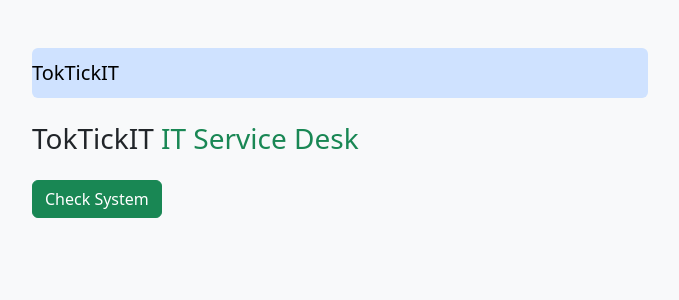
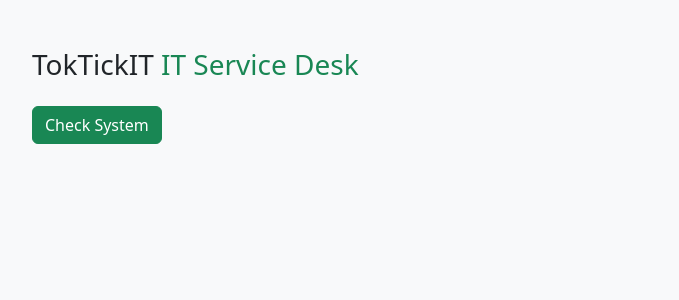
Before and after one commit to krittaphato3/TokTickIT, a React (Vite) app in the folder client/: page / in a window 1280 px wide. Shown: the top 300 px of the page, without its empty margins (300-979 px from the left). Built offline with nearby package versions, Linux system fonts and the light colour scheme.

Commit message:
Simplify client shell layout

```diff
--- a/client/src/App.tsx
+++ b/client/src/App.tsx
@@ -19,9 +19,6 @@ function App() {
 
   return (
     <main className="container py-5" style={{ maxWidth: 640 }}>
-      <nav className="navbar bg-primary-subtle rounded mb-4">
-        <span className="navbar-brand mb-0 h1">TokTickIT</span>
-      </nav>
       <h1 className="h3 mb-4">
         TokTickIT <span className="text-success">IT Service Desk</span>
       </h1>
@@ -37,7 +34,7 @@ function App() {
       </button>
 
       {/* Status area: loading / Online + categories / Offline message land in Issues 2 and 4. */}
-      <div aria-live="polite" role="status" />
+      <div aria-live="polite" role="status" className="tt-status" />
     </main>
   );
 }
--- a/client/src/index.css
+++ b/client/src/index.css
@@ -3,3 +3,10 @@ body {
   min-height: 100svh;
   background-color: #f8f9fa;
 }
+
+/* Foundation tidying: reserved space so status content (Issues 2/4)
+   never jumps the layout when it appears. */
+.tt-status {
+  min-height: 2.75rem;
+  margin-top: 1.5rem;
+}
```
